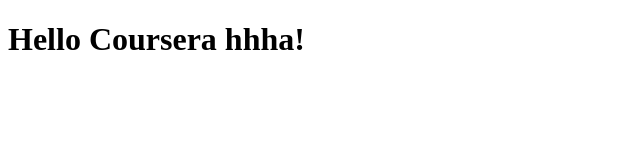
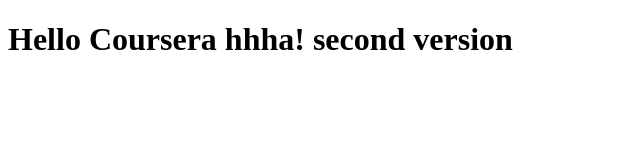
Before and after one commit to Ayuan100/coursera-AngularJS, a plain HTML site: page index.html in a window 1280 px wide. Shown: the whole page, without its empty margins (0-640 px from the left). Drawn offline with Linux system fonts and the light colour scheme.

Commit message:
second version

```diff
--- a/index.html
+++ b/index.html
@@ -5,6 +5,6 @@
     <title>Hello coursera</title>
   </head>
   <body>
-    <h1>Hello Coursera hhha!</h1>
+    <h1>Hello Coursera hhha! second version</h1>
   </body>
 </html>
```
